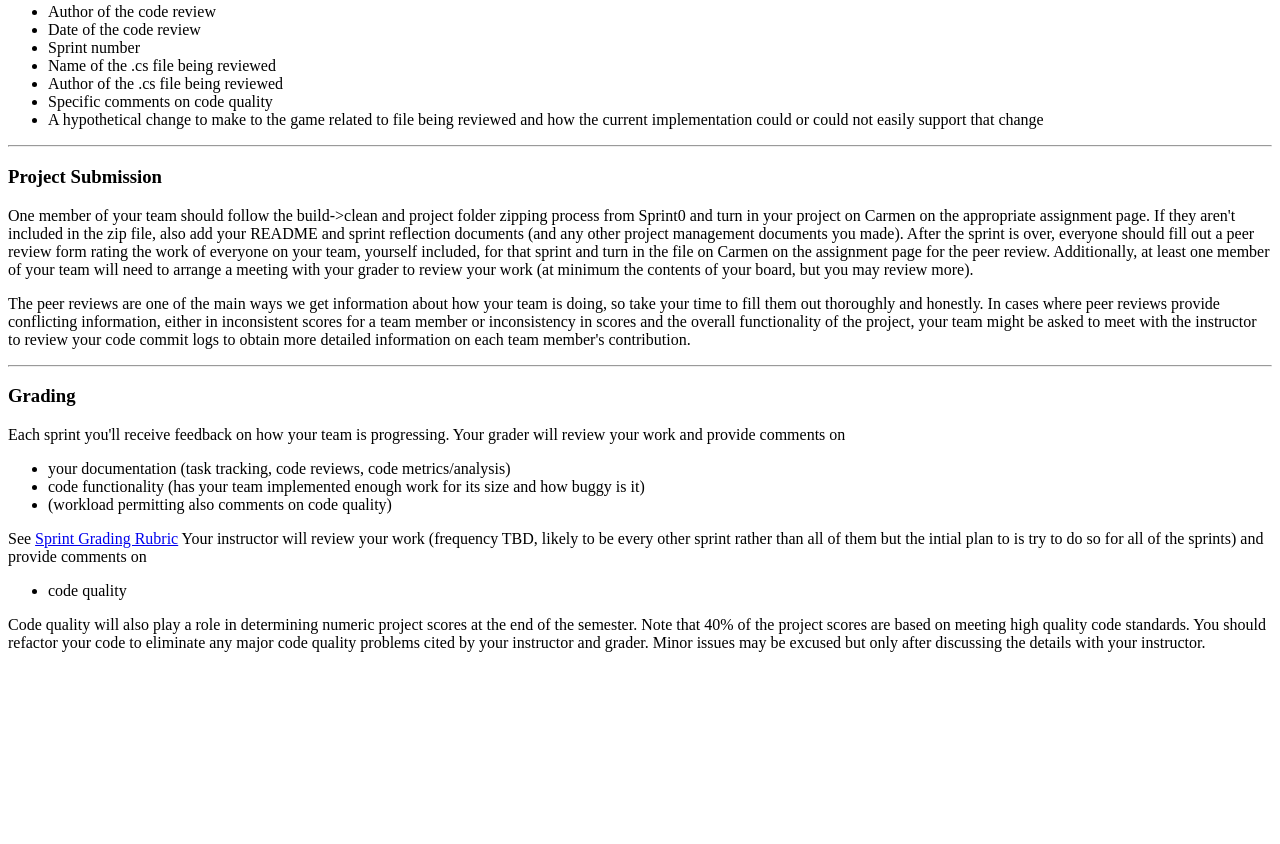
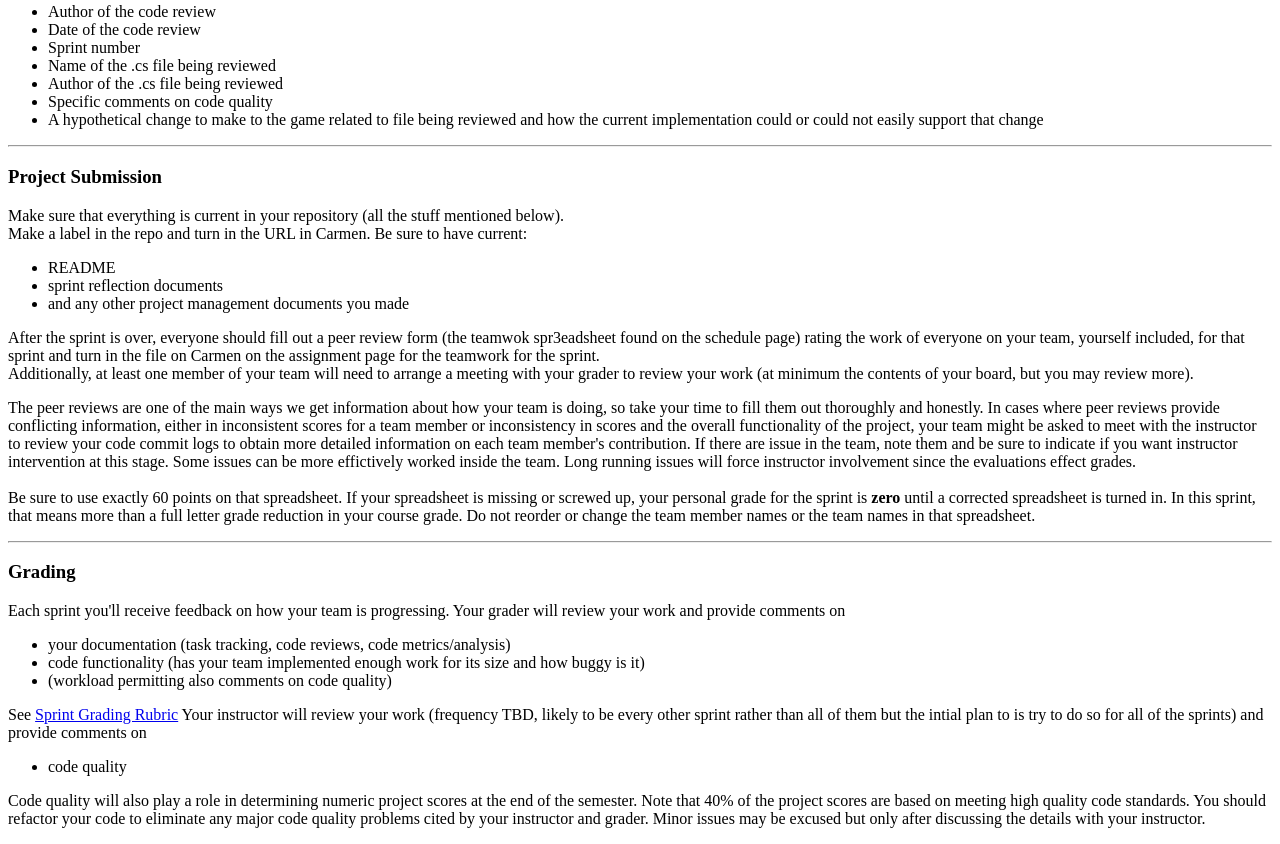
Before and after one commit to ProfessorKirby/cse3902web, a plain HTML site: page sprint5.html in a window 1280 px wide. Shown: the part 2582-3426 px from the top of the page. Before the commit the page ends 3250 px from the top, so only its background shows below. Drawn offline with Linux system fonts and the light colour scheme.

Commit message:
Submission change for sp2-5

```diff
--- a/sprint5.html
+++ b/sprint5.html
@@ -217,7 +217,8 @@
                 </li>
             </ul>
         </li>
-        <li>A sample sprint 5 feature set for Kirby
+        <li>
+            A sample sprint 5 feature set for Kirby
             <ul>
                 <li>
                     Kirby can eat enemies to gain their abilities
@@ -257,7 +258,7 @@
                 </li>
 
             </ul>
-        The over-achievers in "Dream Team" (SP24) did all of the above for their Kirby-based sprint 5.
+            The over-achievers in "Dream Team" (SP24) did all of the above for their Kirby-based sprint 5.
         </li>
     </ul>
 
@@ -434,16 +435,31 @@
 
     <h3>Project Submission</h3>
     <p>
-        One member of your team should follow the build->clean and project folder zipping process from Sprint0 and turn in your project on Carmen on the appropriate assignment page.
-        If they aren't included in the zip file, also add your README and sprint reflection documents (and any other project management documents you made).
-        After the sprint is over, everyone should fill out a peer review form rating the work of everyone on your team, yourself included, for that sprint and turn in the file on Carmen on the assignment page for the peer review.
-        Additionally, at least one member of your team will need to arrange a meeting with your grader to review your work (at minimum the contents of your board, but you may review more).
+        Make sure that everything is current in your repository (all the stuff mentioned below).<br />
+        Make a label in the repo and turn in the URL in Carmen.
+        Be sure to have current:
+        <ul>
+            <li>README</li>
+            <li>sprint reflection documents</li>
+            <li>and any other project management documents you made</li>
+        </ul>
+
+        After the sprint is over, everyone should fill out a peer review form (the teamwok spr3eadsheet found on the schedule page) rating the work
+        of everyone on your team, yourself
+        included, for that sprint and turn in the file on Carmen on the assignment page for the teamwork for the sprint.<br />
+        Additionally, at least one member of your team will need to arrange a meeting with your grader to review your
+        work (at minimum the contents of your board, but you may review more).
     </p>
     <p>
         The peer reviews are one of the main ways we get information about how your team is doing, so take your time to fill them out thoroughly and honestly.
         In cases where peer reviews provide conflicting information,
         either in inconsistent scores for a team member or inconsistency in scores and the overall functionality of the project,
-        your team might be asked to meet with the instructor to review your code commit logs to obtain more detailed information on each team member's contribution.
+        your team might be asked to meet with the instructor to review your code commit logs to obtain more detailed information on each team
+        member's contribution.  If there are issue in the team, note them and be sure to indicate if you want instructor intervention at this stage.
+        Some issues can be more effictively worked inside the team.  Long running issues will force instructor involvement since the evaluations effect grades.
+        <br /><br />
+        Be sure to use exactly 60 points on that spreadsheet.  If your spreadsheet is missing or screwed up, your personal grade for the sprint is <strong>zero</strong> until a corrected
+        spreadsheet is turned in.  In this sprint, that means more than a full letter grade reduction in your course grade.  Do not reorder or change the team member names or the team names in that spreadsheet.
     </p>
 
     <hr />
```
Also changed, not shown: sprint2.html (+20 -5 lines), sprint3.html (+23 -8 lines), sprint4.html (+20 -5 lines).
